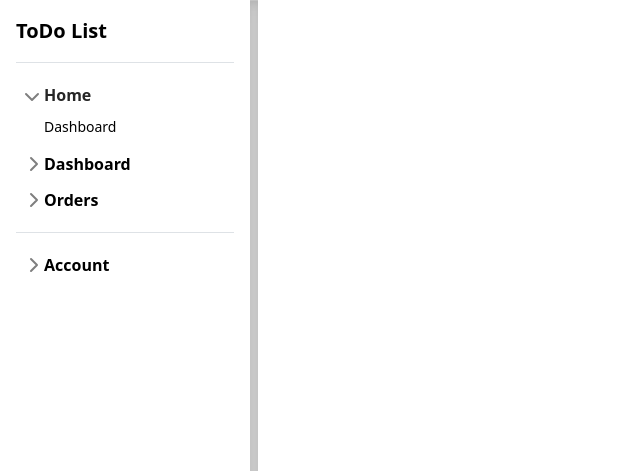
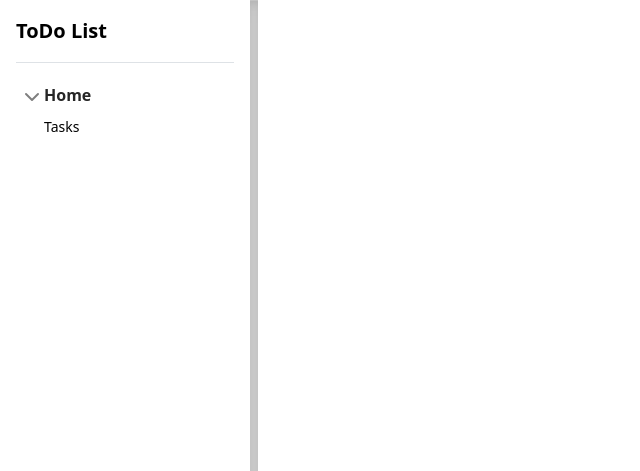
Before and after one commit to wamauri/django-htmx, a Django app: page / in a window 1280 px wide. Shown: the top 471 px of the page, without its empty margins (0-640 px from the left). Run offline with Django 4.2, Linux system fonts and the light colour scheme; some libraries are stand-ins or nearby versions.

Commit message:
Remove nav items

```diff
--- a/templates/partials/sidebar.html
+++ b/templates/partials/sidebar.html
@@ -14,47 +14,7 @@
       </button>
       <div class="collapse show" id="home-collapse">
         <ul class="btn-toggle-nav list-unstyled fw-normal pb-1 small">
-          <li><a href="{% url 'tasks' %}" class="link-body-emphasis d-inline-flex text-decoration-none rounded">Dashboard</a></li>
-        </ul>
-      </div>
-    </li>
-    <li class="mb-1">
-      <button class="btn btn-toggle d-inline-flex align-items-center rounded border-0 collapsed" data-bs-toggle="collapse" data-bs-target="#dashboard-collapse" aria-expanded="false">
-        Dashboard
-      </button>
-      <div class="collapse" id="dashboard-collapse">
-        <ul class="btn-toggle-nav list-unstyled fw-normal pb-1 small">
-          <li><a href="#" class="link-body-emphasis d-inline-flex text-decoration-none rounded">Overview</a></li>
-          <li><a href="#" class="link-body-emphasis d-inline-flex text-decoration-none rounded">Weekly</a></li>
-          <li><a href="#" class="link-body-emphasis d-inline-flex text-decoration-none rounded">Monthly</a></li>
-          <li><a href="#" class="link-body-emphasis d-inline-flex text-decoration-none rounded">Annually</a></li>
-        </ul>
-      </div>
-    </li>
-    <li class="mb-1">
-      <button class="btn btn-toggle d-inline-flex align-items-center rounded border-0 collapsed" data-bs-toggle="collapse" data-bs-target="#orders-collapse" aria-expanded="false">
-        Orders
-      </button>
-      <div class="collapse" id="orders-collapse">
-        <ul class="btn-toggle-nav list-unstyled fw-normal pb-1 small">
-          <li><a href="#" class="link-body-emphasis d-inline-flex text-decoration-none rounded">New</a></li>
-          <li><a href="#" class="link-body-emphasis d-inline-flex text-decoration-none rounded">Processed</a></li>
-          <li><a href="#" class="link-body-emphasis d-inline-flex text-decoration-none rounded">Shipped</a></li>
-          <li><a href="#" class="link-body-emphasis d-inline-flex text-decoration-none rounded">Returned</a></li>
-        </ul>
-      </div>
-    </li>
-    <li class="border-top my-3"></li>
-    <li class="mb-1">
-      <button class="btn btn-toggle d-inline-flex align-items-center rounded border-0 collapsed" data-bs-toggle="collapse" data-bs-target="#account-collapse" aria-expanded="false">
-        Account
-      </button>
-      <div class="collapse" id="account-collapse">
-        <ul class="btn-toggle-nav list-unstyled fw-normal pb-1 small">
-          <li><a href="#" class="link-body-emphasis d-inline-flex text-decoration-none rounded">New...</a></li>
-          <li><a href="#" class="link-body-emphasis d-inline-flex text-decoration-none rounded">Profile</a></li>
-          <li><a href="#" class="link-body-emphasis d-inline-flex text-decoration-none rounded">Settings</a></li>
-          <li><a href="#" class="link-body-emphasis d-inline-flex text-decoration-none rounded">Sign out</a></li>
+          <li><a href="{% url 'tasks' %}" class="link-body-emphasis d-inline-flex text-decoration-none rounded">Tasks</a></li>
         </ul>
       </div>
     </li>
```
